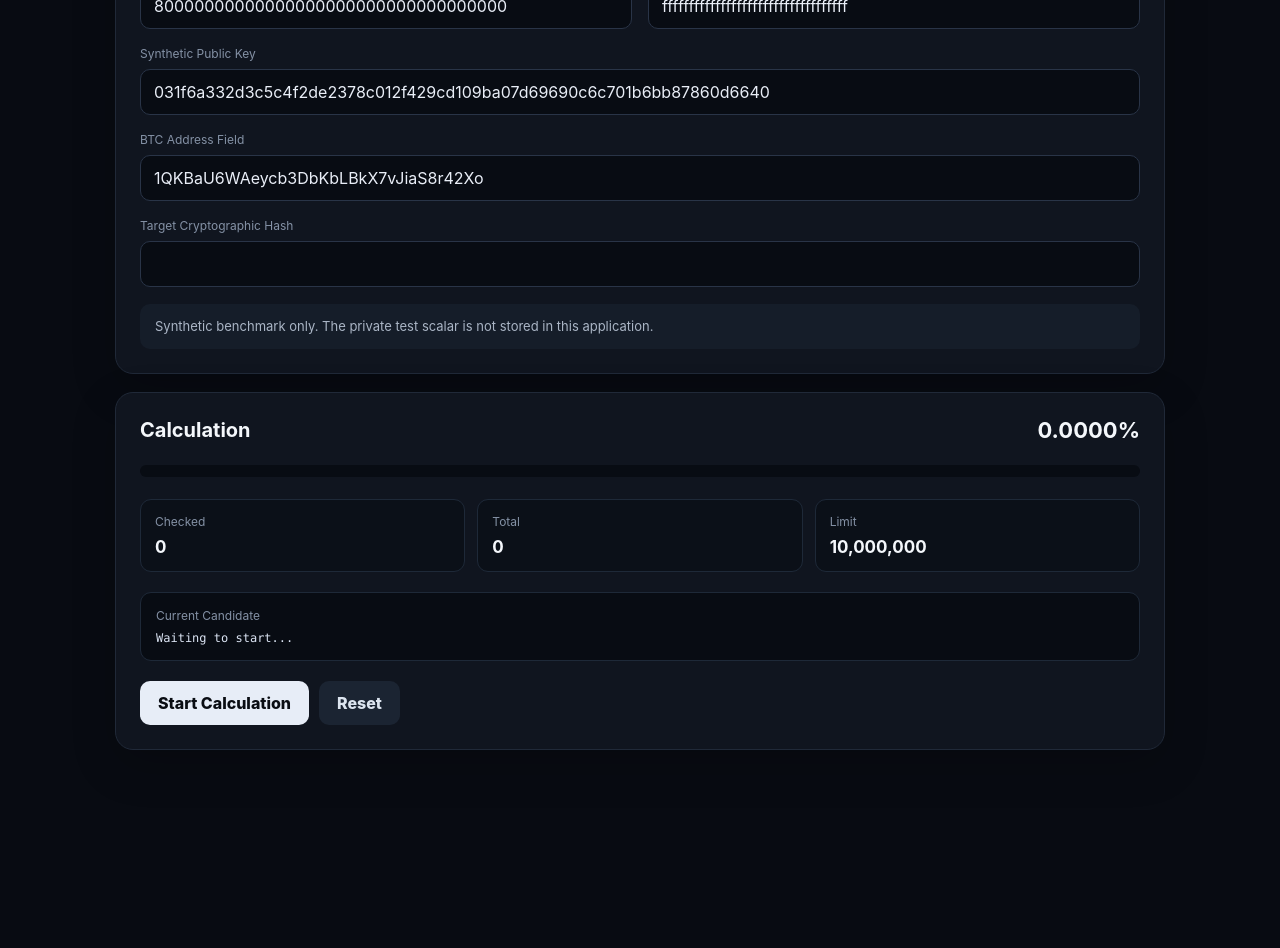
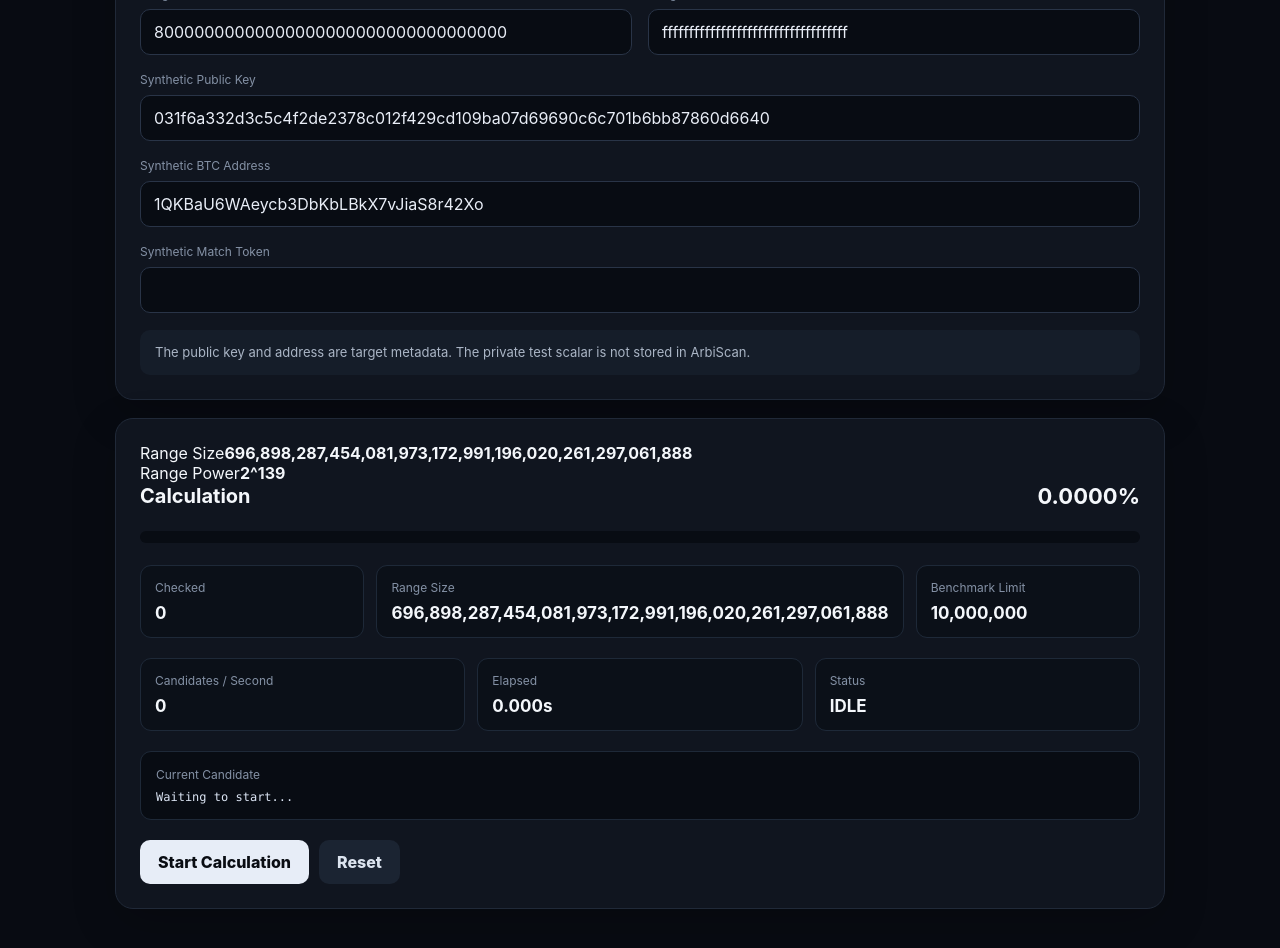
Before and after one commit to sam0406/arbitscan, a Next.js app: page / in a window 1280 px wide. Shown: the part 300-1248 px from the top of the page. Before the commit the page ends 1116 px from the top, so only its background shows below. Built offline with nearby package versions, Linux system fonts and the light colour scheme.

Commit message:
Update page.tsx

```diff
--- a/app/page.tsx
+++ b/app/page.tsx
@@ -1,12 +1,15 @@
 "use client";
 
 import { useMemo, useState } from "react";
+
 import targetData from "@/data/test-target.json";
+
 import {
+  MAX_BENCHMARK_CANDIDATES,
   runBenchmark,
-  validateBenchmarkRange,
-  MAX_BENCHMARK_CANDIDATES
+  validateRange
 } from "@/lib/benchmark";
+
 import { positionInRange } from "@/lib/position";
 
 type Status =
@@ -21,44 +24,69 @@ export default function Home() {
   const [status, setStatus] =
     useState<Status>("idle");
 
-  const [progress, setProgress] = useState(0);
-  const [checked, setChecked] = useState(0);
+  const [progress, setProgress] =
+    useState(0);
+
+  const [checked, setChecked] =
+    useState(0);
+
   const [currentCandidate, setCurrentCandidate] =
     useState("");
 
-  const [result, setResult] = useState<{
+  const [speed, setSpeed] =
+    useState(0);
+
+  const [elapsed, setElapsed] =
+    useState(0);
+
+  const [error, setError] =
+    useState("");
+
+  const [result, setResult] =
+    useState<{
       candidate?: string;
-    candidateHash?: string;
+      matchToken?: string;
       offset?: string;
       total?: string;
       percentage?: string;
       candidatesChecked?: number;
       elapsedMs?: number;
+      candidatesPerSecond?: number;
     }>({});
-
-  const [error, setError] = useState("");
 
   const range = targetData.range;
   const target = targetData.target;
 
   const rangeInfo = useMemo(() => {
     try {
-      const info = validateBenchmarkRange(
+      const info = validateRange(
         range.start,
         range.end
       );
 
+      const total = info.total;
+
+      const isPowerOfTwo =
+        total > 0n &&
+        (total & (total - 1n)) === 0n;
+
+      const exponent = isPowerOfTwo
+        ? total.toString(2).length - 1
+        : null;
+
       return {
-        total: info.total.toString(),
-        valid: true
+        valid: true,
+        total,
+        exponent
       };
     } catch {
       return {
-        total: "0",
-        valid: false
+        valid: false,
+        total: 0n,
+        exponent: null
       };
     }
-  }, []);
+  }, [range.start, range.end]);
 
   async function startCalculation() {
     if (status === "running") {
@@ -69,70 +97,106 @@ export default function Home() {
     setProgress(0);
     setChecked(0);
     setCurrentCandidate("");
+    setSpeed(0);
+    setElapsed(0);
     setResult({});
     setError("");
 
     try {
-      const response = await runBenchmark(
+      const response =
+        await runBenchmark(
           range.start,
           range.end,
-        target.candidateHash,
-        (
-          checkedCount,
-          totalCount,
-          candidate
-        ) => {
-          setChecked(checkedCount);
-          setCurrentCandidate(candidate);
-
-          const percentage =
-            (checkedCount / totalCount) * 100;
-
-          setProgress(percentage);
+          target.matchToken,
+          (update) => {
+            setChecked(update.checked);
+            setProgress(update.percentage);
+            setCurrentCandidate(
+              update.currentCandidate
+            );
+            setSpeed(
+              update.candidatesPerSecond
+            );
+            setElapsed(update.elapsedMs);
           }
         );
 
-      setChecked(response.candidatesChecked);
-
-      if (!response.found || !response.candidate) {
-        setProgress(
-          response.candidatesChecked /
-            Number(rangeInfo.total) *
-            100
+      setChecked(
+        response.candidatesChecked
       );
 
+      setSpeed(
+        response.candidatesPerSecond
+      );
+
+      setElapsed(
+        response.elapsedMs
+      );
+
+      if (
+        !response.found ||
+        !response.candidate
+      ) {
         setStatus("not-found");
 
-        setResult({
-          candidatesChecked:
-            response.candidatesChecked,
-          elapsedMs: response.elapsedMs
-        });
+        setProgress(
+          rangeInfo.total > 0n
+            ? (BigInt(
+                response.candidatesChecked
+              ) *
+                100) /
+                rangeInfo.total >
+              100n
+              ? 100
+              : Number(
+                  (BigInt(
+                    response.candidatesChecked
+                  ) *
+                    1000000n) /
+                    rangeInfo.total
+                ) / 10000
+            : 0
+        );
 
         return;
       }
 
-      const position = positionInRange(
+      const position =
+        positionInRange(
           range.start,
           range.end,
           response.candidate
         );
 
       setProgress(100);
-      setCurrentCandidate(response.candidate);
+      setCurrentCandidate(
+        response.candidate
+      );
 
       setResult({
-        candidate: response.candidate,
-        candidateHash:
-          response.candidateHash,
-        offset: position.offset,
-        total: position.total,
+        candidate:
+          response.candidate,
+
+        matchToken:
+          response.matchToken,
+
+        offset:
+          position.offset,
+
+        total:
+          position.total,
+
         percentage:
           position.percentageFormatted,
+
         candidatesChecked:
           response.candidatesChecked,
+
         elapsedMs:
-          response.elapsedMs
+          response.elapsedMs,
+
+        candidatesPerSecond:
+          response.candidatesPerSecond
       });
 
       setStatus("found");
@@ -142,7 +206,7 @@ export default function Home() {
       setError(
         err instanceof Error
           ? err.message
-          : "Unknown calculation error."
+          : "Calculation failed."
       );
     }
   }
@@ -152,11 +216,15 @@ export default function Home() {
     setProgress(0);
     setChecked(0);
     setCurrentCandidate("");
+    setSpeed(0);
+    setElapsed(0);
     setResult({});
     setError("");
   }
 
-  function formatNumber(value: number) {
+  function formatNumber(
+    value: number
+  ) {
     return new Intl.NumberFormat(
       "en-US"
     ).format(value);
@@ -165,43 +233,61 @@ export default function Home() {
   return (
     <main className="page">
       <section className="container">
-        <div className="header">
+
+        <header className="header">
           <div>
             <div className="eyebrow">
               ARBITSCAN
             </div>
 
             <h1>
-              Synthetic Cryptographic Benchmark
+              Synthetic Cryptographic
+              Benchmark
             </h1>
 
             <p className="subtitle">
-              Bounded deterministic range search
-              with live progress and exact
-              position reporting.
+              Deterministic bounded-range
+              calculation with live progress,
+              matching and exact range
+              positioning.
             </p>
           </div>
 
           <div
             className={`status status-${status}`}
           >
-            {status === "idle" && "READY"}
-            {status === "running" && "RUNNING"}
-            {status === "found" && "MATCH FOUND"}
+            {status === "idle" &&
+              "READY"}
+
+            {status === "running" &&
+              "RUNNING"}
+
+            {status === "found" &&
+              "MATCH FOUND"}
+
             {status === "not-found" &&
               "NO MATCH"}
+
             {status === "stopped" &&
               "STOPPED"}
-            {status === "error" && "ERROR"}
+
+            {status === "error" &&
+              "ERROR"}
           </div>
-        </div>
+        </header>
 
         <section className="card">
-          <h2>Benchmark Input</h2>
+          <h2>
+            Target Configuration
+          </h2>
 
           <div className="grid">
+
             <div className="field">
-              <label>Range Start</label>
+              <label>
+                Range Start
+              </label>
+
               <input
                 value={range.start}
                 readOnly
@@ -209,16 +295,23 @@ export default function Home() {
             </div>
 
             <div className="field">
-              <label>Range End</label>
+              <label>
+                Range End
+              </label>
+
               <input
                 value={range.end}
                 readOnly
               />
             </div>
+
           </div>
 
           <div className="field">
-            <label>Synthetic Public Key</label>
+            <label>
+              Synthetic Public Key
+            </label>
+
             <input
               value={target.publicKey}
               readOnly
@@ -226,7 +319,10 @@ export default function Home() {
           </div>
 
           <div className="field">
-            <label>BTC Address Field</label>
+            <label>
+              Synthetic BTC Address
+            </label>
+
             <input
               value={target.btcAddress}
               readOnly
@@ -234,23 +330,59 @@ export default function Home() {
           </div>
 
           <div className="field">
-            <label>Target Cryptographic Hash</label>
+            <label>
+              Synthetic Match Token
+            </label>
+
             <input
-              value={target.candidateHash}
+              value={target.matchToken}
               readOnly
             />
           </div>
 
           <div className="notice">
-            Synthetic benchmark only. The
-            private test scalar is not stored
-            in this application.
+            The public key and address are
+            target metadata. The private test
+            scalar is not stored in ArbiScan.
           </div>
         </section>
 
         <section className="card">
+
+          <div className="range-info">
+
+            <div>
+              <span>
+                Range Size
+              </span>
+
+              <strong>
+                {rangeInfo.valid
+                  ? rangeInfo.total.toLocaleString(
+                      "en-US"
+                    )
+                  : "Invalid"}
+              </strong>
+            </div>
+
+            <div>
+              <span>
+                Range Power
+              </span>
+
+              <strong>
+                {rangeInfo.exponent !== null
+                  ? `2^${rangeInfo.exponent}`
+                  : "Non power-of-two"}
+              </strong>
+            </div>
+
+          </div>
+
           <div className="progress-header">
-            <h2>Calculation</h2>
+            <h2>
+              Calculation
+            </h2>
 
             <strong>
               {progress.toFixed(4)}%
@@ -270,44 +402,100 @@ export default function Home() {
           </div>
 
           <div className="stats">
+
             <div>
-              <span>Checked</span>
+              <span>
+                Checked
+              </span>
+
               <strong>
                 {formatNumber(checked)}
               </strong>
             </div>
 
             <div>
-              <span>Total</span>
+              <span>
+                Range Size
+              </span>
+
               <strong>
-                {formatNumber(
-                  Number(rangeInfo.total)
+                {rangeInfo.total.toLocaleString(
+                  "en-US"
                 )}
               </strong>
             </div>
 
             <div>
-              <span>Limit</span>
+              <span>
+                Benchmark Limit
+              </span>
+
               <strong>
                 {formatNumber(
                   MAX_BENCHMARK_CANDIDATES
                 )}
               </strong>
             </div>
+
+          </div>
+
+          <div className="stats">
+
+            <div>
+              <span>
+                Candidates / Second
+              </span>
+
+              <strong>
+                {formatNumber(
+                  Math.round(speed)
+                )}
+              </strong>
+            </div>
+
+            <div>
+              <span>
+                Elapsed
+              </span>
+
+              <strong>
+                {(elapsed / 1000).toFixed(
+                  3
+                )}s
+              </strong>
+            </div>
+
+            <div>
+              <span>
+                Status
+              </span>
+
+              <strong>
+                {status.toUpperCase()}
+              </strong>
+            </div>
+
           </div>
 
           <div className="candidate">
-            <span>Current Candidate</span>
+
+            <span>
+              Current Candidate
+            </span>
 
             <code>
               {currentCandidate ||
                 "Waiting to start..."}
             </code>
+
           </div>
 
           <div className="actions">
+
             <button
-              onClick={startCalculation}
+              onClick={
+                startCalculation
+              }
               disabled={
                 status === "running"
               }
@@ -326,51 +514,75 @@ export default function Home() {
             >
               Reset
             </button>
+
           </div>
+
         </section>
 
         {status === "found" && (
           <section className="card result-card">
-            <h2>Match Found</h2>
+
+            <h2>
+              Match Found
+            </h2>
 
             <div className="result-grid">
+
               <div>
-                <span>Discovered Candidate</span>
+                <span>
+                  Discovered Candidate
+                </span>
+
                 <code>
                   {result.candidate}
                 </code>
               </div>
 
               <div>
-                <span>Candidate Hash</span>
+                <span>
+                  Match Token
+                </span>
+
                 <code>
-                  {result.candidateHash}
+                  {result.matchToken}
                 </code>
               </div>
 
               <div>
-                <span>Offset From Start</span>
+                <span>
+                  Offset From Start
+                </span>
+
                 <strong>
                   {result.offset}
                 </strong>
               </div>
 
               <div>
-                <span>Total Range</span>
+                <span>
+                  Total Candidates
+                </span>
+
                 <strong>
                   {result.total}
                 </strong>
               </div>
 
               <div>
-                <span>Position</span>
+                <span>
+                  Position In Range
+                </span>
+
                 <strong>
                   {result.percentage}
                 </strong>
               </div>
 
               <div>
-                <span>Candidates Checked</span>
+                <span>
+                  Candidates Checked
+                </span>
+
                 <strong>
                   {formatNumber(
                     result.candidatesChecked ||
@@ -380,36 +592,70 @@ export default function Home() {
               </div>
 
               <div>
-                <span>Elapsed</span>
+                <span>
+                  Speed
+                </span>
+
+                <strong>
+                  {formatNumber(
+                    Math.round(
+                      result.candidatesPerSecond ||
+                        0
+                    )
+                  )}{" "}
+                  / sec
+                </strong>
+              </div>
+
+              <div>
+                <span>
+                  Elapsed
+                </span>
+
                 <strong>
                   {(
-                    (result.elapsedMs || 0) /
-                    1000
+                    (result.elapsedMs ||
+                      0) / 1000
                   ).toFixed(3)}
                   s
                 </strong>
               </div>
+
             </div>
+
           </section>
         )}
 
         {status === "not-found" && (
           <section className="card">
-            <h2>No Match</h2>
+
+            <h2>
+              No Match
+            </h2>
+
             <p>
-              The supplied target was not found
-              within the configured benchmark
-              range.
+              No matching synthetic candidate
+              was found in the configured
+              executable benchmark range.
             </p>
+
           </section>
         )}
 
         {status === "error" && (
           <section className="card error-card">
-            <h2>Calculation Error</h2>
-            <p>{error}</p>
+
+            <h2>
+              Calculation Error
+            </h2>
+
+            <p>
+              {error}
+            </p>
+
           </section>
         )}
+
       </section>
     </main>
   );
```
Lines whose indentation alone changed are shown as unchanged.
